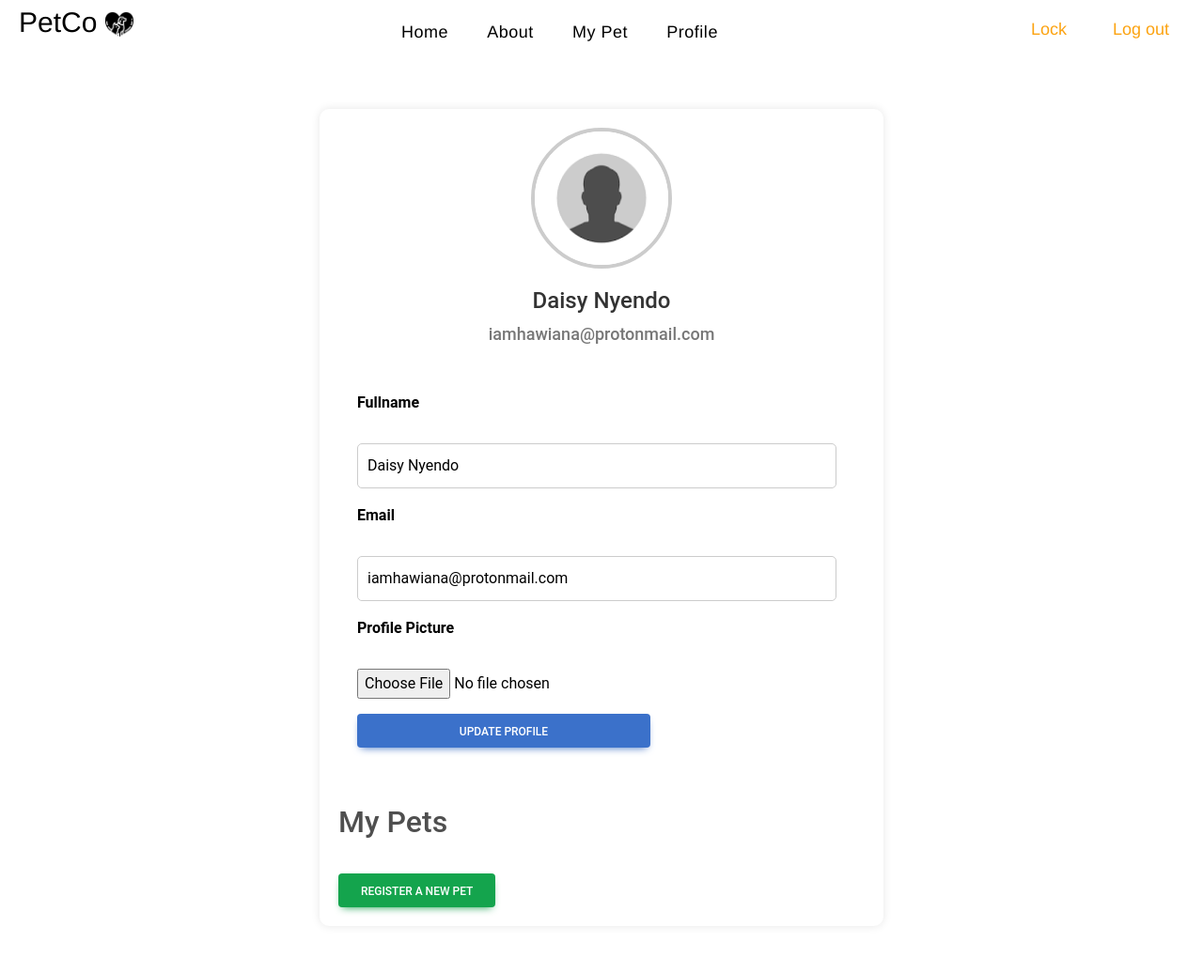
After one commit to estif34/pawcare, a Flask app: page /profile in a window 1280 px wide. The commit adds this page. Shown: the whole page at 94% size. Run offline with Flask 3, Linux system fonts and the light colour scheme; a user stored in the database is signed in; some libraries are stand-ins or nearby versions.

Commit message:
Profile page, roles and pet registration

```diff
--- a/app.py
+++ b/app.py
@@ -1,9 +1,9 @@
 from flask import Flask, render_template,session,redirect,abort, request,flash,g,url_for
 from google_auth_oauthlib.flow import Flow
 from flask_mail import Mail,Message
-from flask_login import LoginManager, login_user, logout_user, current_user
+from flask_login import LoginManager, login_user, logout_user, current_user, login_required
 from flask_session import Session
-from models import Users,RegistrationForm,db,LoginForm
+from models import Users,RegistrationForm,db,LoginForm, Vets, ProfileForm, Pet, PetForm
 from random import *
 import pathlib,os
 from flask_bcrypt import Bcrypt
@@ -11,6 +11,10 @@ from dotenv import load_dotenv
 from googleapiclient.discovery import build
 from pathlib import Path
 from bcrypt import hashpw, gensalt
+from functools import wraps
+from flask_bcrypt import generate_password_hash
+from werkzeug.utils import secure_filename
+
 
 load_dotenv()
 bcrypt = Bcrypt()
@@ -34,6 +38,7 @@ app.config['MAIL_USE_SSL'] = True
 # app.secret_key = "XXX"
 app.config['SESSION_FILE_DIR'] = os.path.join(app.root_path, "sessions")
 app.config['SESSION_FILE_THRESHOLD'] = 1000
+app.config['UPLOAD_FOLDER'] = 'static/uploads/'
 mail = Mail(app)
 # Session(app)
 
@@ -70,18 +75,20 @@ def login():
     Logform = LoginForm()
     if Logform.validate_on_submit():
         user = Users.query.filter_by(Email=Logform.Email.data).first()
-        login_user(user)
-        otp_str = str(otp)
-        Email = Logform.Email.data
-        EmailContent = render_template("emails/log-otp-email.html", otp=otp_str)
-        msg = Message(subject="Welcome back!", sender='stephengm31@gmail.com', recipients=[Email])
-        msg.html = EmailContent
+        if user and user.check_password(Logform.Password.data):
+            # login_user(user)
+            otp_str = str(otp)
+            Email = Logform.Email.data
+            EmailContent = render_template("emails/log-otp-email.html", otp=otp_str)
+            msg = Message(subject="Welcome back!", sender='stephengm31@gmail.com', recipients=[Email])
+            msg.html = EmailContent
 
-        mail.send(msg)
-        login_user(user)
-        flash('Email has been sent your account', 'primary')
-        return render_template ('login-verify.html', otp=otp)
-
+            mail.send(msg)
+            login_user(user)
+            flash('Email has been sent your account', 'primary')
+            return render_template ('login-verify.html', otp=otp)
+        else:
+            flash('Invalid email or password', 'danger')
         #return render_template('home.html')  # Redirect to landing instead of render_template
 
     return render_template("forms/SignIn.html", Logform=Logform)
@@ -103,7 +110,7 @@ def register():
     Regform = RegistrationForm()
     if Regform.validate_on_submit():
             #flash('Password must contain a number[0-9], characters(!,$) and a capital letter ', 'primary')
-            user = Users(Fullname=Regform.Fullname.data, Email=Regform.Email.data, Password=Regform.Password.data)
+            user = Users(Fullname=Regform.Fullname.data, Email=Regform.Email.data, Password=Regform.Password.data, role=Regform.role.data)
             Fullname=Regform.Fullname.data
             # session['reset_email'] = Email
             fullname= session.get('Fullname')
@@ -374,6 +381,100 @@ def newreset():
     else:
         return redirect(url_for('login'))
 
+@app.route('/create_admin')
+def create_admin():
+    admin_email = "estifanos.gebremedhin@strathmore.edu"  # Replace with your admin email
+    admin_password = os.getenv('ADMIN_1_PASSWORD')
+
+    admin = Users(Fullname="Admin User", Email=admin_email, Password=admin_password, role="admin")
+    db.session.add(admin)
+    db.session.commit()
+    return "Admin user created!"
+
+def admin_required(f):
+    @wraps(f)
+    def decorated_function(*args, **kwargs):
+        if not current_user.is_authenticated or current_user.role != 'admin':
+            flash('You do not have permission to access this page.', 'danger')
+            return redirect(url_for('landing_page'))
+        return f(*args, **kwargs)
+    return decorated_function
+
+@app.route('/admin/veterinarians', methods=['GET', 'POST'])
+@admin_required
+def manage_veterinarians():
+    if request.method == 'POST':
+        veterinarian_id = request.form.get('veterinarian_id')
+        action = request.form.get('action')
+
+        veterinarian = Users.query.get(veterinarian_id)
+        if action == 'approve':
+            veterinarian.role = 'veterinarian'
+        elif action == 'reject':
+            db.session.delete(veterinarian)
+        db.session.commit()
+
+    veterinarians = Users.query.filter_by(role='pending_veterinarian').all()
+    return render_template('admin/manage_veterinarians.html', veterinarians=veterinarians)
+
+# app.py
+@app.route('/admin/register_veterinarian', methods=['GET', 'POST'])
+@admin_required
+def register_veterinarian():
+    if request.method == 'POST':
+        fullname = request.form.get('Fullname')
+        email = request.form.get('Email')
+        password = request.form.get('Password')
+
+        veterinarian = Users(Fullname=fullname, Email=email, Password=password, role='veterinarian')
+        db.session.add(veterinarian)
+        db.session.commit()
+        flash('Veterinarian registered successfully!', 'success')
+        return redirect(url_for('manage_veterinarians'))
+
+    return render_template('admin/register_veterinarian.html')
+
+
+def allowed_file(filename):
+    return '.' in filename and filename.rsplit('.', 1)[1].lower() in {'png', 'jpg', 'jpeg', 'gif'}
+
+@app.route('/profile', methods = ['GET', 'POST'])
+@login_required
+def profile():
+    form = ProfileForm(obj=current_user)
+    if form.validate_on_submit():
+        current_user.Fullname = form.Fullname.data
+        current_user.Email = form.Email.data
+
+        if form.profile_picture.data:
+            filename = secure_filename(form.profile_picture.data.filename)
+            filepath = os.path.join(app.config['UPLOAD_FOLDER'], filename)
+            form.profile_picture.data.save(filepath)
+            current_user.profile_picture = filepath
+
+        db.session.commit()
+        flash('Profile updated successfully!', 'success')
+        return redirect(url_for('profile'))
+    return render_template('profile.html', form=form)
+
+@app.route('/register_pet', methods=['GET', 'POST'])
+@login_required
+def register_pet():
+    form = PetForm()
+    if form.validate_on_submit():
+        pet = Pet(
+            name=form.name.data,
+            species=form.species.data,
+            breed=form.breed.data,
+            age=form.age.data,
+            owner_id=current_user.id
+        )
+        db.session.add(pet)
+        db.session.commit()
+        flash('Pet registered successfully!', 'success')
+        return redirect(url_for('profile'))
+    return render_template('register_pet.html', form=form)
+
 
 with app.app_context():
     db.create_all()
--- /dev/null
+++ b/static/css/profile.css
@@ -0,0 +1,121 @@
+body {
+    font-family: Arial, sans-serif;
+    background-color: #f4f4f4;
+    margin: 0;
+    padding: 0;
+}
+
+.profile-container {
+    max-width: 600px;
+    margin: 50px auto;
+    background: white;
+    padding: 20px;
+    border-radius: 10px;
+    box-shadow: 0 0 10px rgba(0,0,0,0.1);
+}
+
+.profile-header {
+    text-align: center;
+    margin-bottom: 30px;
+}
+
+.profile-picture {
+    position: relative;
+    width: 150px;
+    height: 150px;
+    margin: 0 auto 20px;
+}
+
+.profile-picture img {
+    width: 100%;
+    height: 100%;
+    border-radius: 50%;
+    object-fit: cover;
+    border: 4px solid #ccc;
+}
+
+.profile-header h1 {
+    margin: 10px 0;
+    font-size: 24px;
+    color: #333;
+}
+
+.profile-header h2 {
+    margin: 5px 0;
+    font-size: 18px;
+    color: #777;
+}
+
+.profile-form {
+    padding: 20px;
+}
+
+.form-group {
+    margin-bottom: 20px;
+}
+
+.form-group label {
+    display: block;
+    font-weight: bold;
+    margin-bottom: 5px;
+}
+
+.form-group input[type="text"],
+.form-group input[type="email"] {
+    width: calc(100% - 10px);
+    padding: 10px;
+    border: 1px solid #ccc;
+    border-radius: 5px;
+    font-size: 16px;
+}
+
+.btn {
+    padding: 10px 20px;
+    border: none;
+    border-radius: 5px;
+    background-color: #007BFF;
+    color: white;
+    cursor: pointer;
+    font-size: 16px;
+}
+
+.btn:hover {
+    background-color: #0056b3;
+}
+
+.pets-container {
+    margin-top: 20px;
+    display: grid;
+    grid-template-columns: repeat(auto-fit, minmax(250px, 1fr));
+    gap: 20px;
+}
+
+.pet {
+    background: #fff;
+    border: 1px solid #ddd;
+    border-radius: 10px;
+    padding: 15px;
+    box-shadow: 0 4px 8px rgba(0, 0, 0, 0.1);
+    text-align: center;
+}
+
+.pet h3 {
+    margin-top: 0;
+    margin-bottom: 10px;
+    color: #FCA311;
+}
+
+.pet p {
+    margin: 5px 0;
+    color: #333;
+}
+
+.btn-success {
+    background-color: #FCA311;
+    border-color: #FCA311;
+}
+
+.btn-success:hover {
+    background-color: #D18B09;
+    border-color: #D18B09;
+}
--- a/templates/forms/SignUp.html
+++ b/templates/forms/SignUp.html
@@ -134,7 +134,7 @@
                         </div>
 
                     </div>
-
+                    <!-- {{ Regform.role}} -->
                     <div class="reg-btns">
                         <button type="submit"
                             class="btn btn-primary btn-block text-uppercase mb-3 mt-2 rounded-pill shadow-sm custom-btn">Create
--- a/templates/home.html
+++ b/templates/home.html
@@ -47,6 +47,9 @@
                         </li>
                         <li class="nav-item">
                             <a class="nav-link" href="#">My Pet </a>
+                        </li>
+                        <li class="nav-item">
+                            <a class="nav-link" href="/profile">Profile </a>
                         </li>
                     </ul>
                 </div>
--- /dev/null
+++ b/templates/profile.html
@@ -0,0 +1,139 @@
+<!DOCTYPE html>
+<html lang="en">
+<head>
+    <meta charset="UTF-8">
+    <meta name="viewport" content="width=device-width, initial-scale=1.0">
+    <title>Profile Page</title>
+    <link rel="stylesheet" href="{{ url_for('static', filename='css/profile.css') }}">
+    <link rel="stylesheet" href="https://maxcdn.bootstrapcdn.com/bootstrap/4.0.0/css/bootstrap.min.css">
+    <link rel="stylesheet" href="../static/mdb/css/mdb.min.css" />
+    <link rel="stylesheet" href="{{ url_for('static', filename='login.css') }}">
+    <link rel="stylesheet" href="{{ url_for('static', filename='landing.css') }}">
+    <link rel="stylesheet" href="{{ url_for('static', filename='home.css') }}">
+    <link rel="stylesheet" href="{{ url_for('static', filename='verify.css') }}">
+
+    <style>
+
+    </style>
+</head>
+<body>
+    <nav class="navbar navbar-expand-lg shadow-none" style="background-color: #ffffff;" data-mdb-theme="light">
+        <div class="home-nav">
+            <button data-mdb-collapse-init class="navbar-toggler" type="button"
+                data-mdb-target="#navbarCenteredExample" aria-controls="navbarCenteredExample" aria-expanded="false"
+                aria-label="Toggle navigation">
+                <i class="fas fa-bars"></i>
+            </button>
+            <div class="home-petco">
+                <span>PetCo
+                    <img src="{{ url_for('static', filename='images/pet-care.png') }}" id="logo" />
+                </span>
+            </div>
+            <div class="collapse navbar-collapse justify-content-center" id="navbarCenteredExample">
+                <ul class="navbar-nav mb-1 mb-lg-0">
+
+                    <li class="nav-item">
+                        <a class="nav-link" href=""> </a>
+                    </li>
+
+                    <li class="nav-item">
+                        <a class="nav-link active" aria-current="page" href="{{ url_for('home') }} ">Home</a>
+                    </li>
+                    <li class="nav-item">
+                        <a class="nav-link" href="#">About </a>
+                    </li>
+                    <li class="nav-item">
+                        <a class="nav-link" href="#">My Pet </a>
+                    </li>
+                    <li class="nav-item">
+                        <a class="nav-link" href="/profile">Profile </a>
+                    </li>
+                </ul>
+            </div>
+            <div class="menu">
+                <div class="nav-item">
+                    <a style="color:#FCA311; font-size:18px;float:right;margin-right:8px;font-family:'Franklin Gothic Medium', 'Arial Narrow', Arial, sans-serif; margin-left:30px;"
+                        class="nav-link" href="{{ url_for('checkPass') }}">Lock</a>
+                </div>
+                <div class="nav-item">
+                    <a style="z-index:2; color:#FCA311; padding-left:15px;font-size:18px;float:right;font-family:'Franklin Gothic Medium', 'Arial Narrow', Arial, sans-serif;"
+                        class="nav-link" data-mdb-ripple-init data-mdb-modal-init
+                        data-mdb-target="#staticBackdrop">Log out</a>
+                </div>
+
+
+            </div>
+        </div>
+    </nav>
+    <div class="modal fade" id="staticBackdrop" data-mdb-backdrop="static" data-mdb-keyboard="false" tabindex="-1"
+        aria-labelledby="staticBackdropLabel" aria-hidden="true">
+        <div class="modal-dialog">
+            <div class="modal-content">
+                <div class="modal-header">
+                    <h6 class="modal-title" id="staticBackdropLabel" style="font-weight: 600;text-align: center;">
+                        Are you sure you want to Log Out?</h6>
+                    <button type="button" class="btn-close" data-mdb-ripple-init data-mdb-dismiss="modal"
+                        aria-label="Close"></button>
+                </div>
+                <div class="modal-body"> If you do decide to Log Out, all your session will be lost</div>
+                <div class="modal-footer">
+                    <button type="button" style="background-color:#000000; color:#ffffff;" class="btn btn-secondary"
+                        data-mdb-ripple-init data-mdb-dismiss="modal"> No, return to session</button>
+                    <a type="button" style="background-color:#FCA311 ;" class="btn btn-primary" id="confirmLogout"
+                        data-mdb-ripple-init href="/logout">Log Out</a>
+                </div>
+            </div>
+        </div>
+    </div>
+
+    <div class="profile-container">
+        <div class="profile-header">
+            <div class="profile-picture">
+                {% if current_user.profile_picture %}
+                    <img src="{{ url_for('static', filename=current_user.profile_picture.split('static/')[1]) }}" alt="Profile Picture">
+                {% else %}
+                    <img src="{{ url_for('static', filename='uploads/profile.png') }}" alt="Default Profile Picture">
+                {% endif %}
+            </div>
+            <h1>{{ current_user.Fullname }}</h1>
+            <h2>{{ current_user.Email }}</h2>
+        </div>
+        <div class="profile-form">
+            <form method="POST" enctype="multipart/form-data">
+                {{ form.hidden_tag() }}
+                <div class="form-group">
+                    {{ form.Fullname.label }}<br>
+                    {{ form.Fullname(size=32) }}
+                </div>
+                <div class="form-group">
+                    {{ form.Email.label }}<br>
+                    {{ form.Email(size=32) }}
+                </div>
+                <div class="form-group">
+                    {{ form.profile_picture.label }}<br>
+                    {{ form.profile_picture() }}
+                </div>
+                <div class="form-group">
+                    {{ form.Submit(class_='btn btn-primary') }}
+                </div>
+            </form>
+        </div>
+        {% if current_user.role == 'user' %}
+            <h2 class="mt-4">My Pets</h2>
+            <div class="pets-container">
+                {% for pet in current_user.pets %}
+                    <div class="pet">
+                        <h3>{{ pet.name }}</h3>
+                        <p>Species: {{ pet.species }}</p>
+                        <p>Breed: {{ pet.breed }}</p>
+                        <p>Age: {{ pet.age }}</p>
+                    </div>
+                {% endfor %}
+            </div>
+        {% endif %}
+        <a href="{{ url_for('register_pet') }}" class="btn btn-success mt-3">Register a New Pet</a>
+    </div>
+
+    <script src="https://code.jquery.com/jquery-3.5.1.min.js"></script>
+</body>
+</html>
```
Also changed, not shown: models.py (+30 -8 lines), templates/admin/manage_veterinarians.html (added, +24 -0 lines), templates/admin/register_veterinarian.html (added, +16 -0 lines), templates/register_pet.html (added, +35 -0 lines), instance/owners.db, static/uploads/ai_art.jpeg (added), static/uploads/black_man.jpeg (added), static/uploads/profile.png (added).
